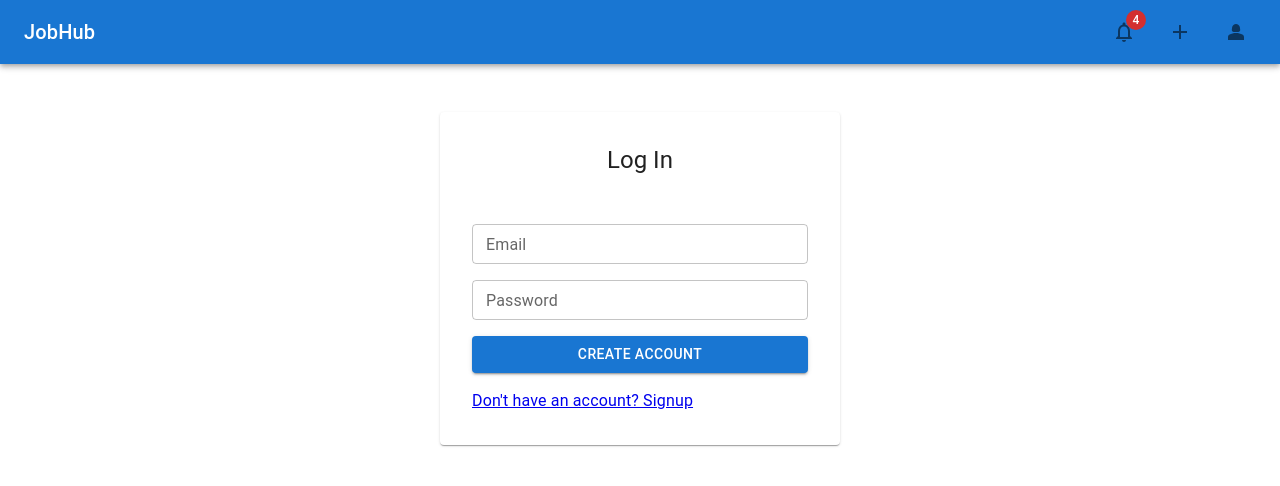
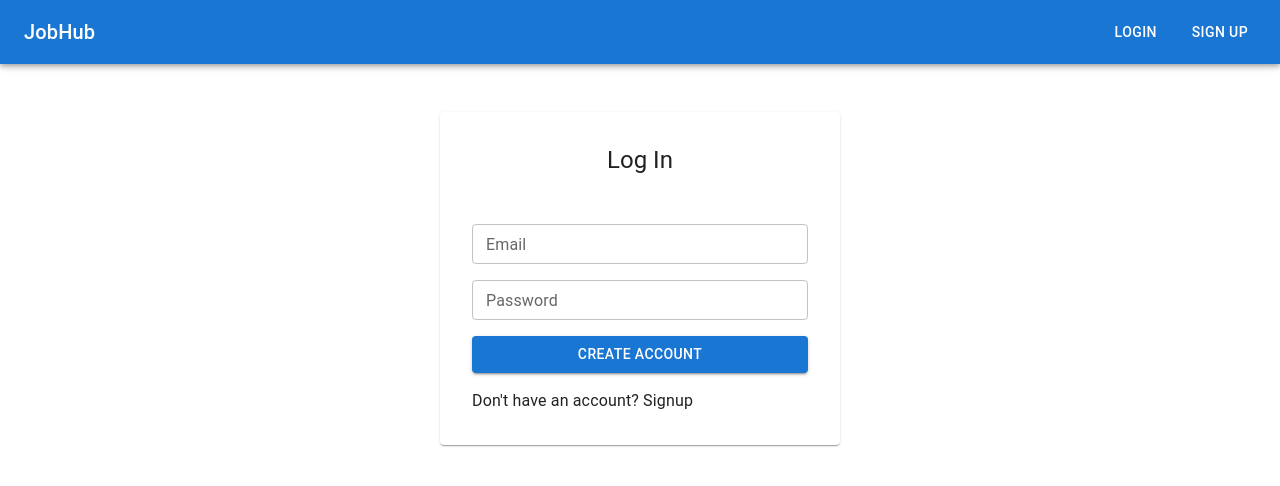
Before and after one commit to nnha19/jobhub-client, a React (Vite) app: page /login in a window 1280 px wide. Shown: the top 486 px of the page. Built offline with nearby package versions, Linux system fonts and the light colour scheme.

Commit message:
feat: remove navlink style for all a texts and navigating to signup and login for appbar links

```diff
--- a/src/contexts/AuthContext.tsx
+++ b/src/contexts/AuthContext.tsx
@@ -3,6 +3,7 @@ import { createContext, useContext, useEffect, useMemo, useState } from "react";
 interface AuthContextValues {
   isAuthenticated: boolean;
   handleLogin: (token: string) => void;
+  handleLogout: () => void;
 }
 
 const AuthContext = createContext({} as AuthContextValues);
@@ -21,10 +22,18 @@ const AuthContextProvider = ({ children }: IProps) => {
     alert("Successfully logged in.");
   };
 
+  const handleLogout = () => {
+    localStorage.removeItem("token");
+    setIsAuthenticated(false);
+
+    alert("Successfully logged out.");
+  };
+
   const memoizedValued = useMemo(
     () => ({
       isAuthenticated,
       handleLogin,
+      handleLogout,
     }),
     [isAuthenticated]
   );
--- a/src/features/recruiters/components/RecruiterProfilePopover.tsx
+++ b/src/features/recruiters/components/RecruiterProfilePopover.tsx
@@ -12,6 +12,7 @@ import {
 import WorkIcon from "@mui/icons-material/Work";
 import LogoutIcon from "@mui/icons-material/Logout";
 import SettingsIcon from "@mui/icons-material/Settings";
+import { useAuthContext } from "../../../contexts/AuthContext";
 
 interface IProps {
   anchorEl: HTMLButtonElement | null;
@@ -20,6 +21,8 @@ interface IProps {
 
 const RecruiterProfilePopover = ({ anchorEl, onClose }: IProps) => {
   const open = Boolean(anchorEl);
+
+  const { handleLogout } = useAuthContext();
 
   return (
     <Popover
@@ -52,8 +55,9 @@ const RecruiterProfilePopover = ({ anchorEl, onClose }: IProps) => {
               </ListItemButton>
             </ListItem>
             <Divider />
+
             <ListItem disablePadding disableGutters>
-              <ListItemButton>
+              <ListItemButton onClick={handleLogout}>
                 <ListItemIcon>
                   <LogoutIcon />
                 </ListItemIcon>
--- a/src/index.css
+++ b/src/index.css
@@ -3,3 +3,8 @@
   margin: 0;
   box-sizing: border-box;
 }
+
+a  {
+ text-decoration: none;
+ color:unset
+}
--- a/src/layouts/MainAppbar.tsx
+++ b/src/layouts/MainAppbar.tsx
@@ -1,6 +1,7 @@
 import { AppBar, Button, Stack, Toolbar, Typography } from "@mui/material";
 import { useAuthContext } from "../contexts/AuthContext";
 import RecruiterAppbar from "./RecruiterAppbar";
+import { NavLink } from "react-router-dom";
 
 interface AppbarWrapperProps {
   children: React.ReactNode;
@@ -27,8 +28,12 @@ const Appbar = () => {
   return (
     <AppbarWrapper>
       <Stack direction="row" spacing={2}>
-        <Button color="inherit">Login</Button>
-        <Button color="inherit">Sign Up</Button>
+        <NavLink to="login">
+          <Button color="inherit">Login</Button>
+        </NavLink>
+        <NavLink to="signup">
+          <Button color="inherit">Sign Up</Button>
+        </NavLink>
       </Stack>
     </AppbarWrapper>
   );
--- a/src/layouts/MainLayout.tsx
+++ b/src/layouts/MainLayout.tsx
@@ -1,16 +1,13 @@
-import { Box, Container, Typography } from "@mui/material";
-import { useAuthContext } from "../contexts/AuthContext";
+import { Box, Container } from "@mui/material";
 import { Outlet } from "react-router-dom";
-import RecruiterAppbar from "./RecruiterAppbar";
+
+import Appbar from "./MainAppbar";
 
 const MainLayout = () => {
-  const { isAuthenticated } = useAuthContext();
-
   return (
     <Box height="100vh">
-      <RecruiterAppbar />
+      <Appbar />
       <Container sx={{ mt: 2 }}>
-        {isAuthenticated && <Typography> Authenticated</Typography>}
         <Box height="100%">
           <Outlet />
         </Box>
```
